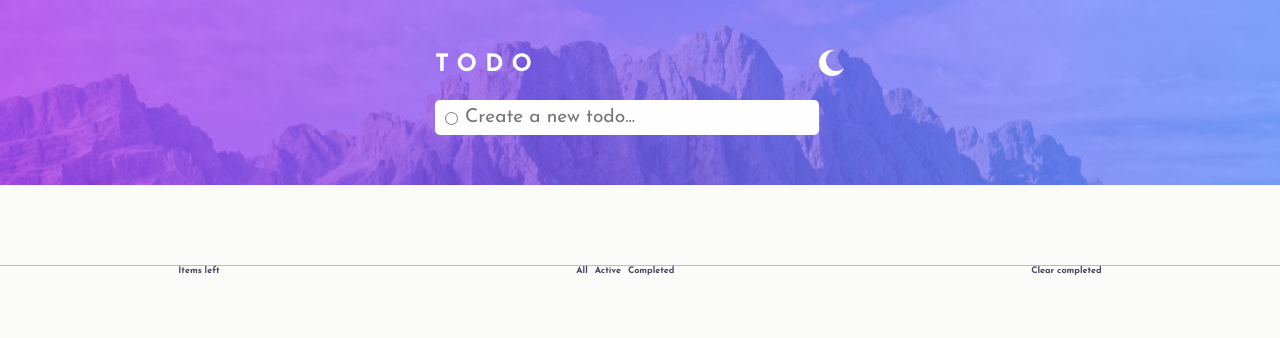
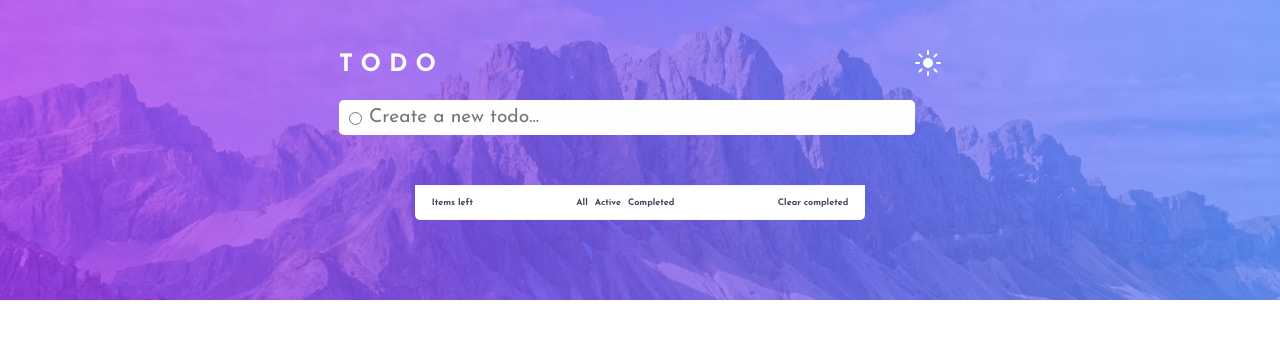
Before and after one commit to carp22/todo-app, a React (Vite) app: page / in a window 1280 px wide. Shown: the top 338 px of the page. Built offline with nearby package versions, Linux system fonts and the light colour scheme.

Commit message:
Dark mode renewed!
Dark mode was renewed this time using useEffect and a string useState instead of the boolean previously used

```diff
--- a/src/App.jsx
+++ b/src/App.jsx
@@ -1,11 +1,25 @@
 import TodoElements from "./components/TodoElements"
-import {useState} from "react"
+import {useState, useEffect} from "react"
 import {nanoid} from "nanoid"
 
 function App() {
-  const [darkMode, setDarkMode] = useState(false)
+  const [darkMode, setDarkMode] = useState("light")
+
 
   const [todoList, setTodoList] = useState([])
+
+  const toggleMode = function(){
+    if(darkMode === "light"){
+      setDarkMode("dark")
+    } else {
+      setDarkMode("light")
+    }
+  }
+
+  useEffect(() => {
+    document.body.className = darkMode
+  }, [darkMode])
+
 
   const createNewTodo = function(){
     const newTodo = {
@@ -17,15 +31,11 @@ function App() {
     console.log(newTodo)
   }
 
-  const toggleMode = function(){
-    setDarkMode(oldState => !oldState)
-  }
 
   const todoItems = todoList.map(item => {
     return(
-      <div className= {`todo-elmenent ${darkMode ? "item-darkmode" : "item-lightmode"}`} key={item.id} >
-        <input type="radio" className="todo-radio" id= {`todo-${item.id}`}/>
-        <label htmlFor={`todo-${item.id}`}>{item.description}</label>
+      <div className= {`todo-elmenent ${darkMode === "light" ? "item-lgth" : "item-drk"}`} key={item.id} >
+        <input type="radio" className="todo-radio" id= {`todo-${item.id}`}/> <h3 className="todo-label">{item.description}</h3>
       </div>
   )})
 
@@ -39,9 +49,7 @@ function App() {
 
         <div className="todo-container">
           {todoItems}
-        </div>
-
-        <div className="todo-settings">
+        <div className={`todo-settings ${darkMode === "light" ? "item-lgth" : "item-drk"}`}>
 
             <h4 className={`${ darkMode ? "setting-drk" : "setting-lght"}`}>Items left</h4>
 
@@ -52,6 +60,8 @@ function App() {
             </div>
             <h4 className={`${ darkMode ? "setting-drk" : "setting-lght"}`}>Clear completed</h4>
           </div>
+        </div>
+
     </div>
   )
 }
--- a/src/components/TodoElements.jsx
+++ b/src/components/TodoElements.jsx
@@ -7,7 +7,7 @@ import darkBg from "../../public/images/bg-desktop-dark.jpg"
 
 function TodoElements({darkMode, toggleMode, createNewTodo}) {
   return (
-    <div className= {`todo-body ${darkMode ? "darkbg-image" : "lightbg-image"}`}>
+    <div className= "todo-body darkMode">
         <div className="todo-header">
             <h2 className='todo_label'>TODO</h2>
         </div>
--- a/src/index.css
+++ b/src/index.css
@@ -5,30 +5,35 @@
   padding: 0;
 }
 
-.lightbg-image{
+.dark{
+  background-color: #191924;
+
+  background-image: url("../public/images/bg-desktop-dark.jpg");
+  background-repeat: no-repeat;
+  transition: all 1s ease;
+
+  color: #f0f3df;
+
+}
+.light{
+  background-color: #FFFFFF;
+
   background-image: url("../public/images/bg-desktop-light.jpg");
   background-repeat: no-repeat;
   transition: all 1s ease;
+
+  color: #3a3a3b;
 }
 
-.darkbg-image{
-  background-image: url("../../public/images/bg-desktop-dark.jpg");
-  background-repeat: no-repeat;
+.item-lgth{
+  background-color: #FFFFFF;
+  transition: all 1s ease;
+}
+.item-drk{
+  background-color: #191924;
   transition: all 1s ease;
 }
 
-.darkmode{
-  color: #FFFFFF;
-  background-color:#191924;
-  transition: all 1s ease;
-  height: max-content;
-}
-.lightmode{
-  color: #000;
-  background-color: #fbfbfa;
-  transition: all 1s ease;
-  height: 100vh;
-}
 .todo-body{
   display: grid;
   grid-template-columns: auto auto;
@@ -57,7 +62,7 @@
   background-color: #fffefe;
 
   height: 1.8em;
-  width: 20em;
+  width: 30em;
 
   text-indent: 30px;
 
@@ -78,23 +83,25 @@
   display: flex;
   flex-direction: column;
 
-  height: 5em;
-  width: 20em;
-
-  margin-left: auto;
-  margin-right: auto;
-
   justify-content: center;
   align-items: center;
+}
+.todo-elmenent{
+  display: flex;
+  justify-content: left;
+  align-items: center;
+
+  height: 2.8em;
+  width: 28.5em;
+
+  border-top: 0.1px solid rgba(187, 187, 196, 0.5);
 
 }
-.todo-elmenent{
-
-  height: 2.8em;
-  width: 20em;
-  border-top: 0.1px solid #bbbbc4;
-  border-left: 0.1px solid #bbbbc4;
-  border-right: 0.1px solid #bbbbc4;
+.todo-radio{
+  margin-left: 10px;
+}
+.todo-label{
+  margin-left: 10px;
 }
 .elements-container{
   display: flex;
@@ -108,19 +115,30 @@
   justify-content: space-around;
   align-items: center;
 
+
+  height: 35px;
+  width: 50em;
+
+  gap: 70px;
   color: #44465f;
+
   font-size: 9px;
 }
 .todo-status{
   display: flex;
+  justify-content: space-between;
   gap: 7px;
   align-items: center;
 }
 .todo-settings{
-  border-top: 0.1px groove #bbbbc4;
+  border-top: 0.1px solid rgba(187, 187, 196, .1);
   border-bottom-left-radius: 5px ;
+
+  border-bottom: 0.1px solid rgba(187, 187, 196, .1);
+  border-bottom-right-radius: 5px ;
 }
-.setting-drk:hover{
+
+/* .setting-drk:hover{
   cursor: pointer;
   color: #f9f8f9;
 }
@@ -138,9 +156,14 @@
 }
 .item-darkmode{
   background-color: #24263c;
-  color: #9798b0
+  background-color: #191924;
+  color: #f0f3df;
+  transition: all 1s ease;
+
 }
 .item-lightmode{
-  background-color: #fffefe;
-  color: #8a8d98
-}
+  background-color: #ffffff;
+  background-color: #fbfbfa;
+  color: #3a3a3b;
+  transition: all 1s ease;
+} */
```
